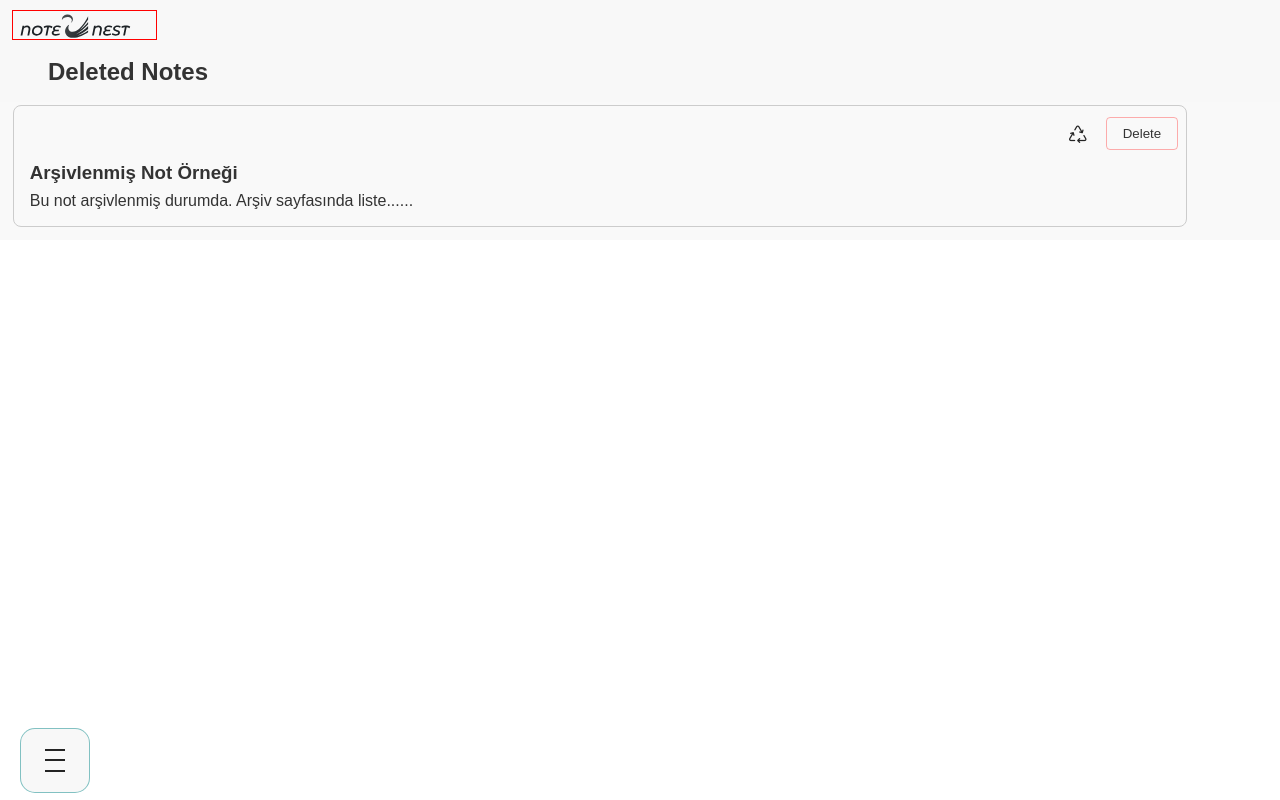
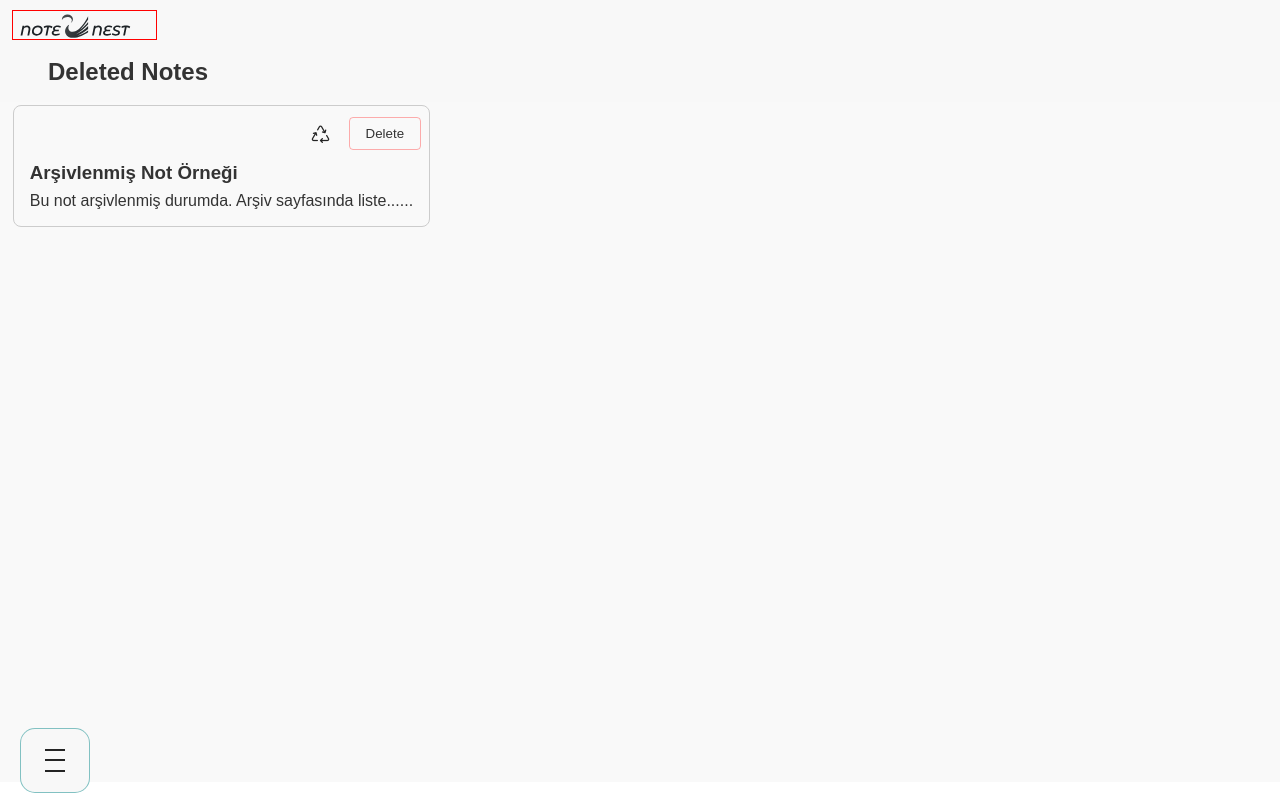
Before and after one commit to banuaggun/note-nest-vue, a Vue app: page /deleted in a window 1280 px wide. Built offline with nearby package versions, Linux system fonts and the light colour scheme.

Commit message:
Style experiments - 8

```diff
--- a/src/components/note-editor/NoteEditor.vue
+++ b/src/components/note-editor/NoteEditor.vue
@@ -531,17 +531,14 @@ function handleSubmit() {
 }
 
 .note-editor-actions button {
-  width:120px;
-  height:40px;
   display:flex;
   align-items:center;
   justify-content: center;
-  line-height:35px;
   transition: all 0.35s;
   box-sizing: border-box;
   font-size:16px;
   font-weight:600;
-  /*padding: 8px 16px; */
+  padding: 8px 16px;
   border: none;
   outline: none;
   border-radius: 6px;
--- a/src/views/ArchivedNotes.vue
+++ b/src/views/ArchivedNotes.vue
@@ -79,4 +79,12 @@ function handleMoveToTrash(id) {
     padding:0 48px;
   }
 }
+
+@media only screen and (min-width:1026px){
+  .archived-notes-area{
+    display:flex;
+    flex-direction: row;
+    height:calc(100vh - 60px);
+  }
+}
 </style>
--- a/src/views/DeletedNotes.vue
+++ b/src/views/DeletedNotes.vue
@@ -79,4 +79,12 @@ function handleDeletePermanent(id) {
     padding:0 48px;
   }
 }
+
+@media only screen and (min-width:1026px){
+  .deleted-notes-area{
+    display:flex;
+    flex-direction: row;
+    height:calc(100vh - 60px);
+  }
+}
 </style>
```
